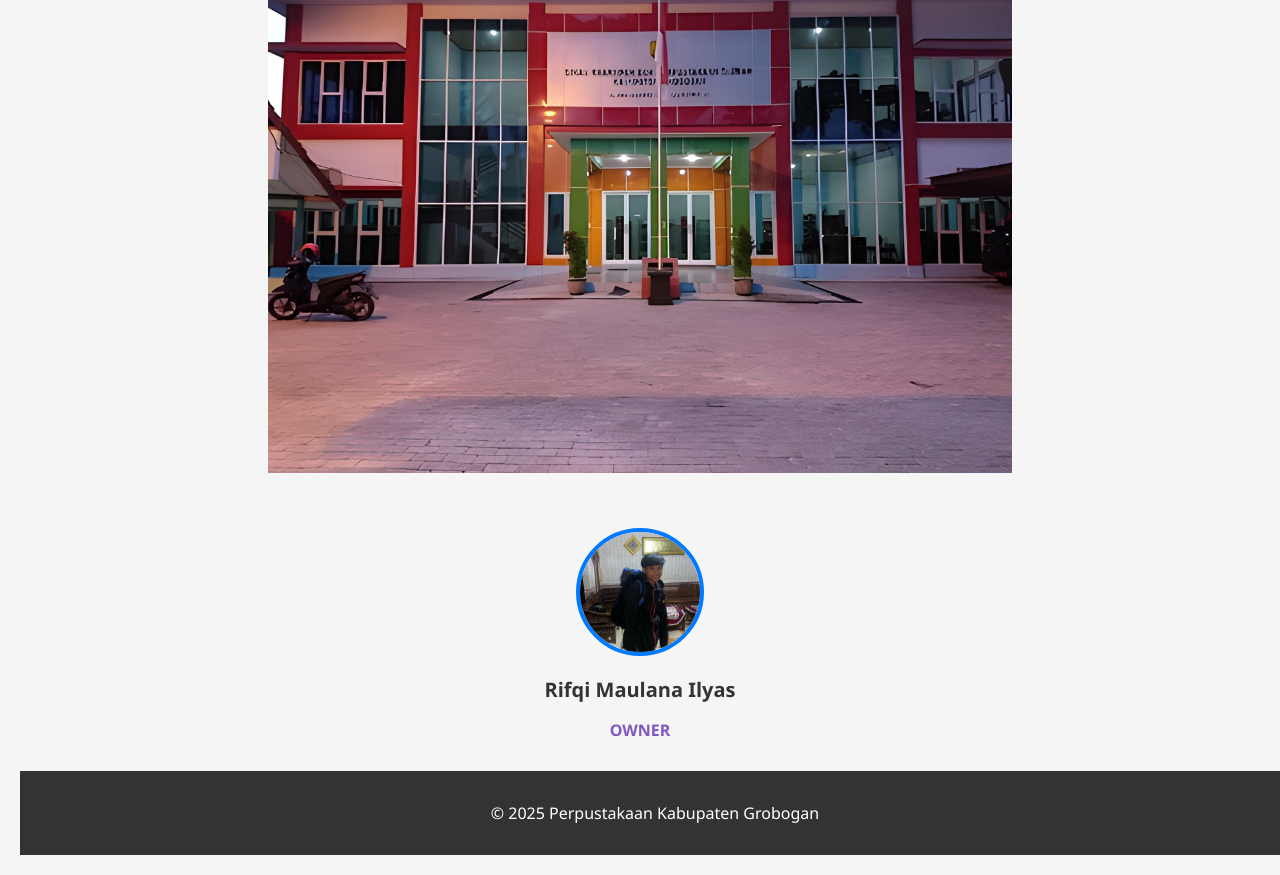
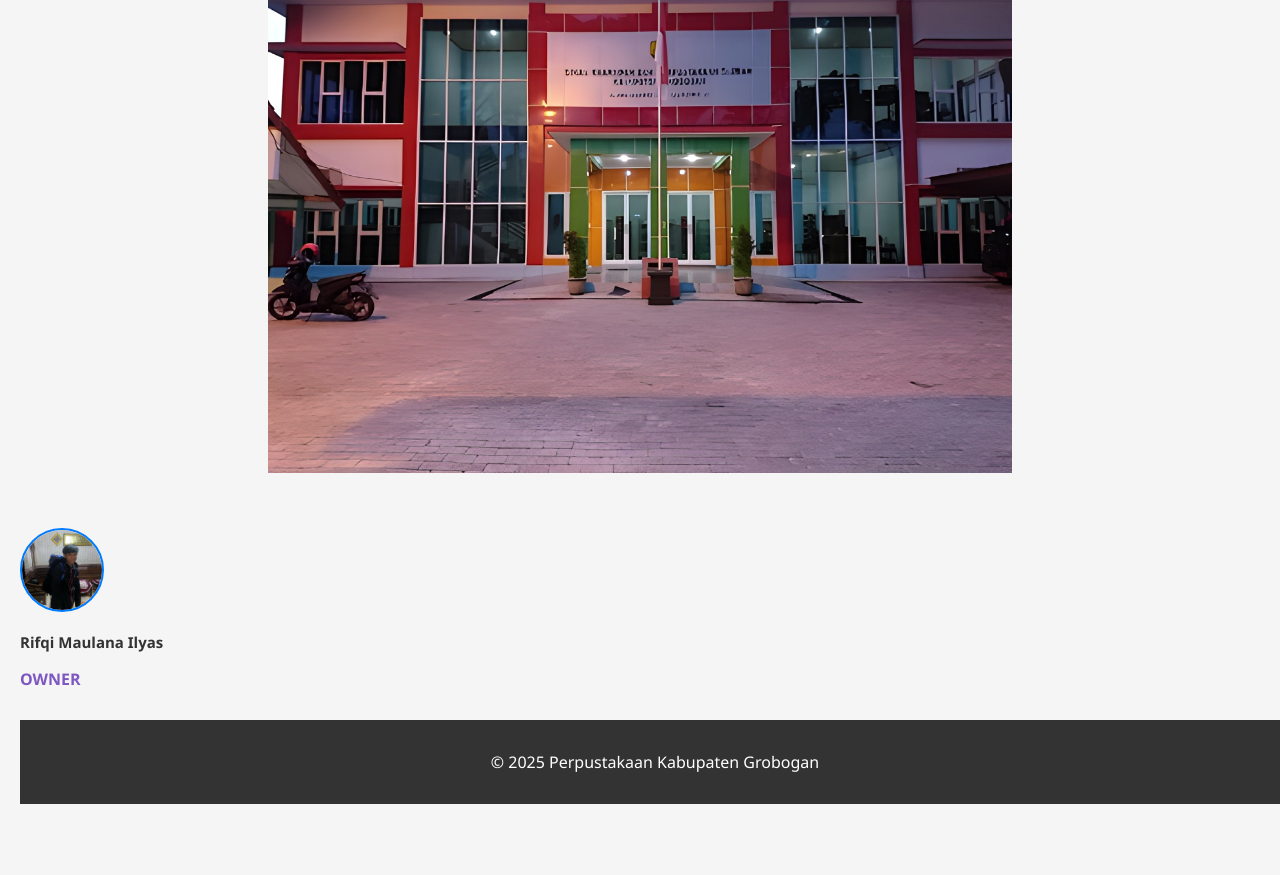
Before and after one commit to rifqi076655/webseit-rifqi, a plain HTML site: page index.html in a window 1280 px wide. Shown: the part 499-1374 px from the top of the page. After the commit the page ends 1323 px from the top, so only its background shows below. Drawn offline with Linux system fonts and the light colour scheme.

Commit message:
Update style.css

```diff
--- a/style.css
+++ b/style.css
@@ -177,22 +177,22 @@ form input[type="submit"]:hover {
     background-color: #0056b3;
 }
 .profil {
-    text-align: center;
+    text-align: left;
     margin-top: 40px;
 }
 
 .foto-profil {
-    width: 120px;
-    height: 120px;
+    width: 80px;
+    height: 80px;
     border-radius: 50%;
     object-fit: cover;
-    border: 4px solid #007bff;
+    border: 2px solid #007bff;
     margin-bottom: 10px;
 }
 
 .profil h3 {
     margin: 5px 0;
-    font-size: 20px;
+    font-size: 15px;
     color: #333;
 }
 
```
